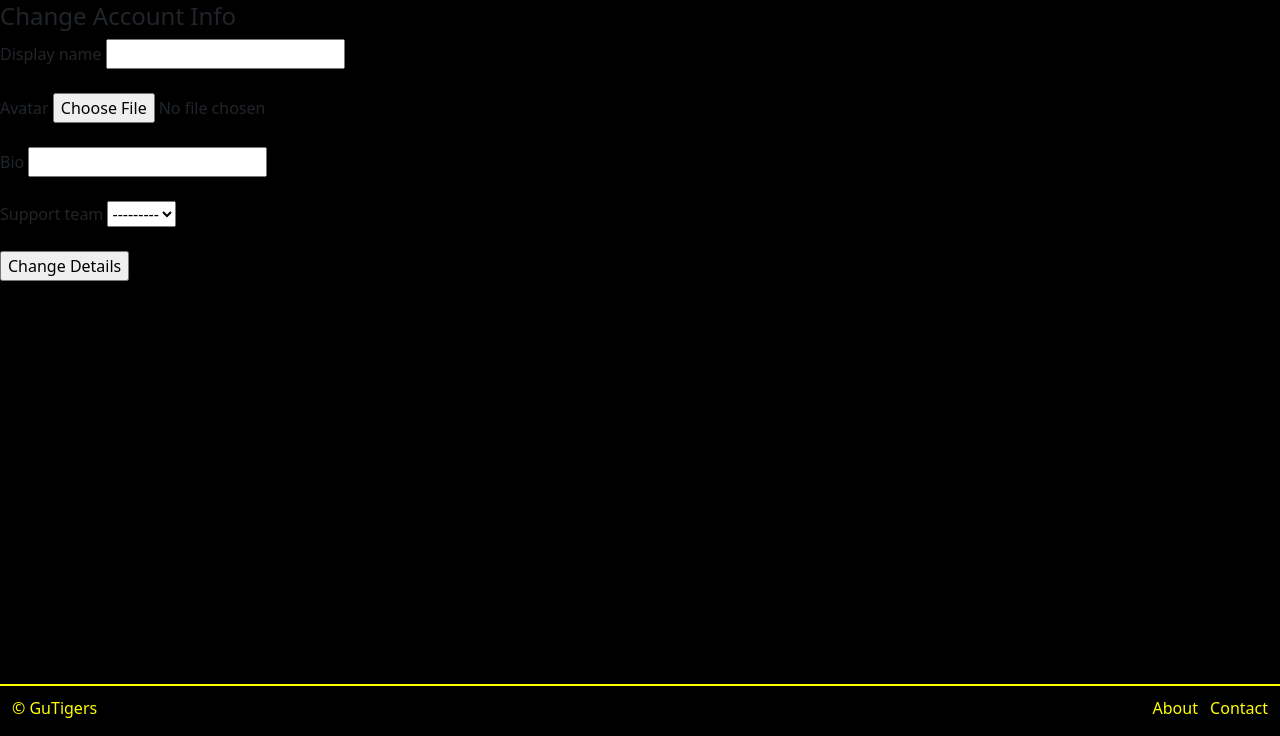
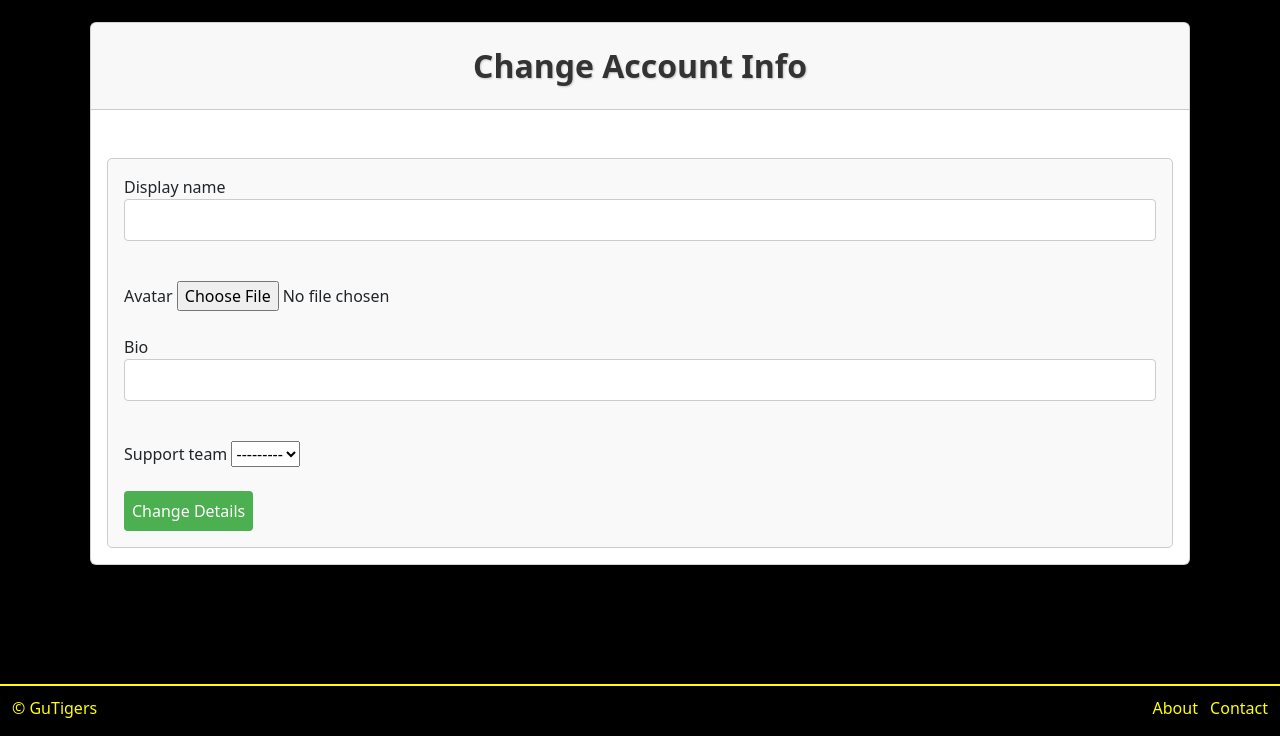
Before and after one commit to apurbaU/WAD2-FinalProject-Group11D, a Django app: template templates/gutigers/settings.html in a window 1280 px wide. Shown: the part 76-812 px from the top of the page. Run offline with Django 3.2, Linux system fonts and the light colour scheme; the template is opened without the code that fills it: values that come from a table or form of the project are taken from there, others are empty; some libraries are stand-ins or nearby versions.

Commit message:
Settings page styles fixup

```diff
--- a/templates/gutigers/settings.html
+++ b/templates/gutigers/settings.html
@@ -8,9 +8,12 @@
 {% block body_block %}
 
 		{% if is_manager %}
-		<h4>Add Result</h4>
-		<div>
-			<form id="MatchForm" method="post" action="/gutigers/settings/">
+		<div class="container">
+			<div class="card">
+		<div class="card-header"><h1 class="text-center">Add Result </h4></div>
+			<div class="card-body">
+		<div style="col-md-6">
+			<form id="user_form" method="post" action="/gutigers/settings/">
 			{% csrf_token %}
 			{% for hidden in form.hidden_fields %}
 				{{ hidden }}
@@ -24,13 +27,17 @@
 			<input type="submit" name="submit" value="Add Result" />
 		</form>
 		</div>
+	</div>
+		</div>
 		{% endif %}
 
-		<h4>Change Account Info </h4>
-		<div>
+		<div class="container">
+		<div class="card">
+		<div class="card-header"><h1 class="text-center">Change Account Info </h4></div>
+		<div class="card-body">
 
 
-			<form id="UserForm" method="post" action="/gutigers/settings/" enctype="multipart/form-data">
+			<form id="user_form" method="post" action="/gutigers/settings/" enctype="multipart/form-data" class="card-body">
 			{% csrf_token %}
 			{% for hidden in userform.hidden_fields %}
 				{{ hidden }}
@@ -48,4 +55,6 @@
 			<input type="submit" name="submit" value="Change Details" />
 		</form>
 		</div>
+	</div>
+	</div>
 {% endblock %}
```
